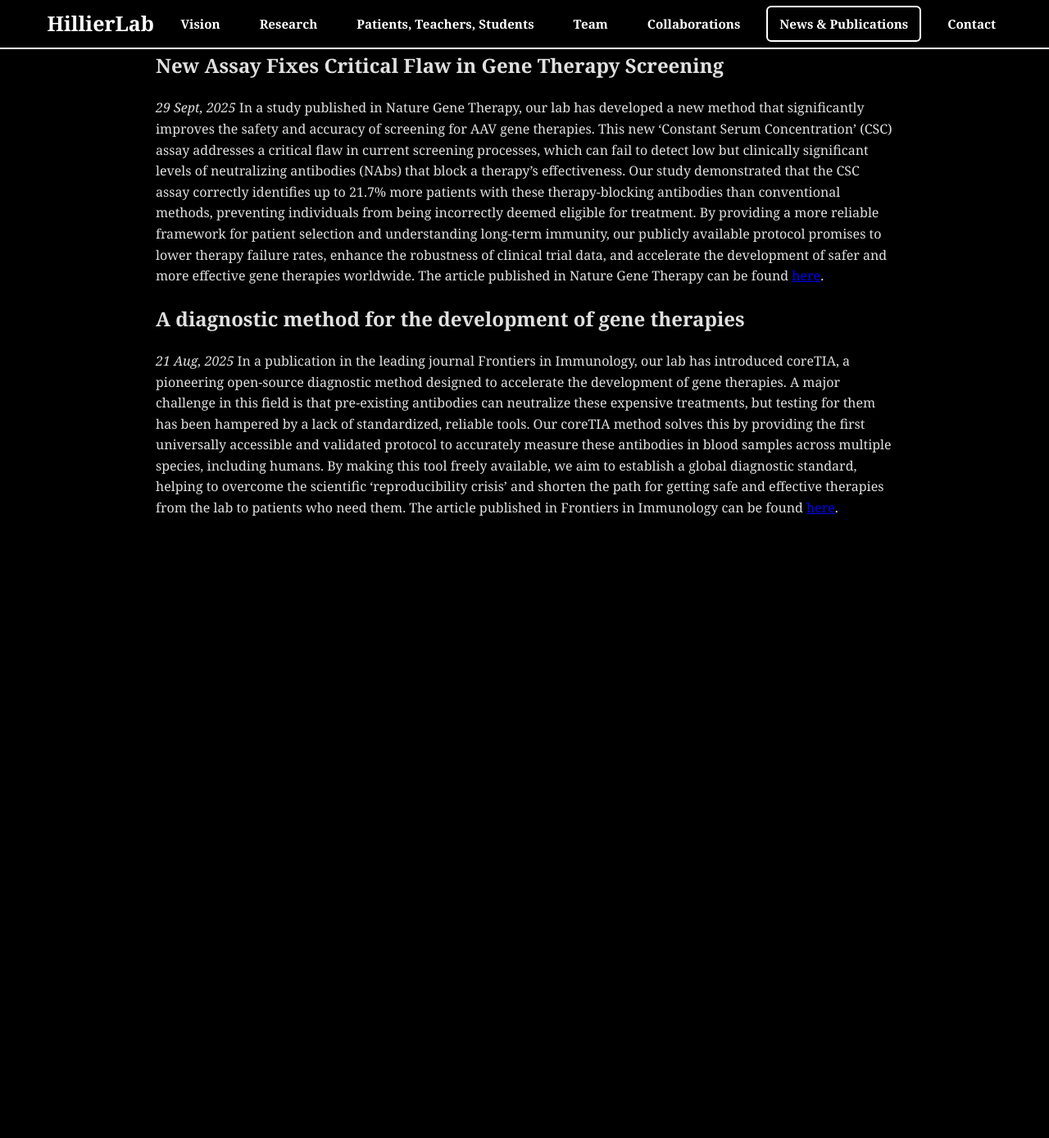
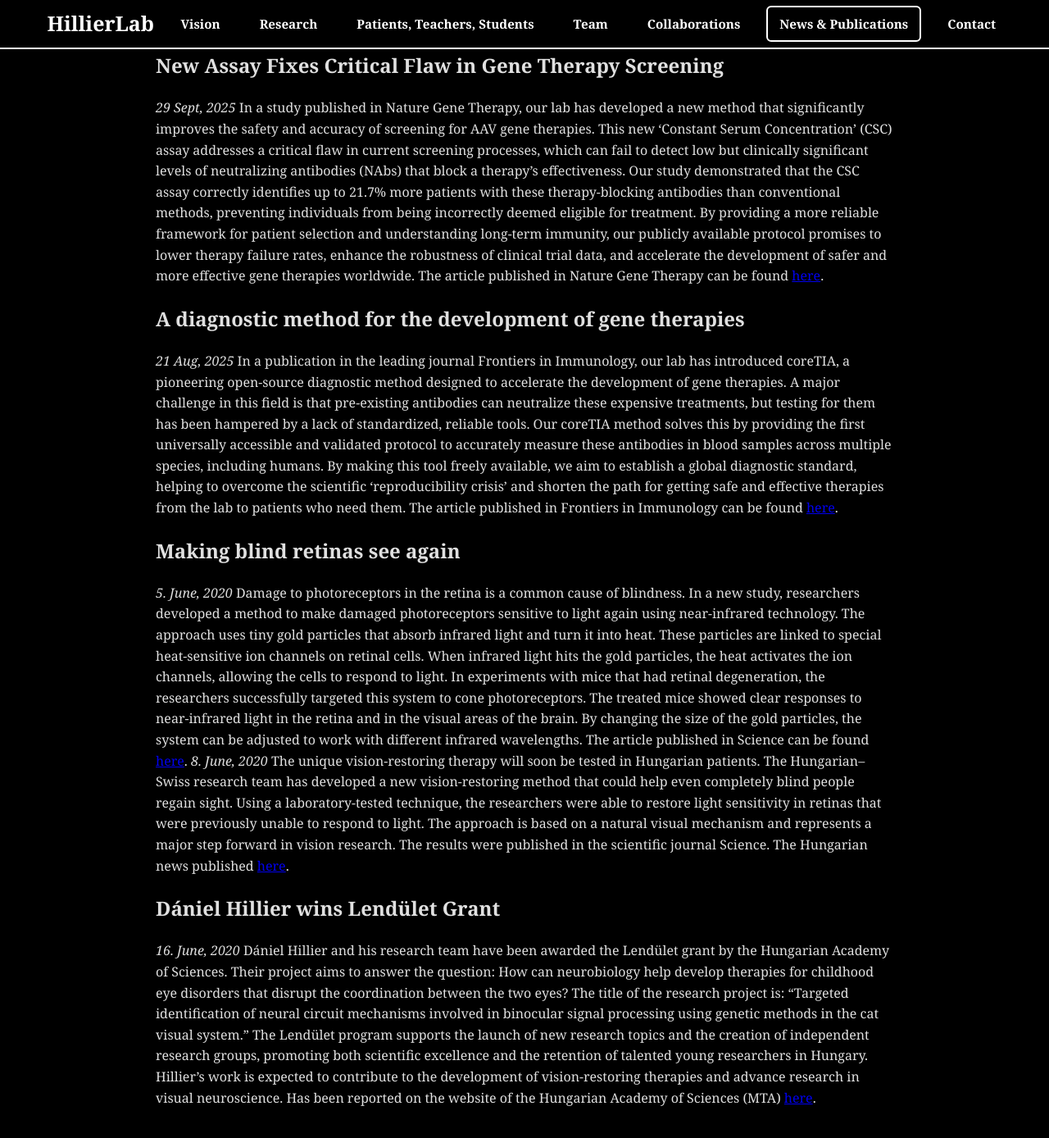
Before and after one commit to hillierlab/hillierlab.github.io, a Jekyll site: the page built from news-publications.md, in a window 1280 px wide and 1400 px high, scrolled down 145 px. Shown: the top 1388 px of the window at 82% size. Built offline with Jekyll 4.4.1, drawn with Linux system fonts in a browser that asks for light colours; before the commit the page ends 900 px from its top, so only the background shows below that.

Commit message:
Update news-publications.md

```diff
--- a/news-publications.md
+++ b/news-publications.md
@@ -15,3 +15,29 @@ In a publication in the leading journal Frontiers in Immunology, our lab has int
 The article published in Frontiers in Immunology can be found <a href="https://www.frontiersin.org/journals/immunology/articles/10.3389/fimmu.2025.1623848/full"
    target="_blank"
    rel="noopener noreferrer">here</a>.
+
+## Making blind retinas see again
+*5. June, 2020*
+Damage to photoreceptors in the retina is a common cause of blindness. In a new study, researchers developed a method to make damaged photoreceptors sensitive to light again using near-infrared technology.
+The approach uses tiny gold particles that absorb infrared light and turn it into heat. These particles are linked to special heat-sensitive ion channels on retinal cells. When infrared light hits the gold particles, the heat activates the ion channels, allowing the cells to respond to light.
+In experiments with mice that had retinal degeneration, the researchers successfully targeted this system to cone photoreceptors. The treated mice showed clear responses to near-infrared light in the retina and in the visual areas of the brain. By changing the size of the gold particles, the system can be adjusted to work with different infrared wavelengths.
+The article published in Science can be found <a
+href="https://www.science.org/doi/10.1126/science.aaz5887"
+ target="_blank"
+rel="noopener noreferrer">here</a>.
+*8. June, 2020*
+The unique vision-restoring therapy will soon be tested in Hungarian patients. The Hungarian–Swiss research team has developed a new vision-restoring method that could help even completely blind people regain sight. Using a laboratory-tested technique, the researchers were able to restore light sensitivity in retinas that were previously unable to respond to light. The approach is based on a natural visual mechanism and represents a major step forward in vision research. The results were published in the scientific journal Science.
+The Hungarian news published <a
+href="https://qubit.hu/2020/06/08/hamarosan-magyar-betegeken-is-tesztelhetik-az-egyedulallo-latas-visszaallito-terapiat"
+target="_blank"
+rel="noopener noreferrer">here</a>.
+
+## Dániel Hillier wins Lendület Grant
+*16. June, 2020*
+Dániel Hillier and his research team have been awarded the Lendület grant by the Hungarian Academy of Sciences. Their project aims to answer the question: How can neurobiology help develop therapies for childhood eye disorders that disrupt the coordination between the two eyes?
+The title of the research project is: “Targeted identification of neural circuit mechanisms involved in binocular signal processing using genetic methods in the cat visual system.”
+The Lendület program supports the launch of new research topics and the creation of independent research groups, promoting both scientific excellence and the retention of talented young researchers in Hungary. Hillier’s work is expected to contribute to the development of vision-restoring therapies and advance research in visual neuroscience.
+Has been reported on the website of the Hungarian Academy of Sciences (MTA) <a
+href="https://mta.hu/mta_hirei/a-hagyomanyos-okologiai-tudastol-a-molekulak-szerkezetenek-felterkepezeseig-az-mta-lendulet-programjanak-uj-nyertesei-110694"
+target="_blank"
+rel="noopener noreferrer">here</a>.
```
